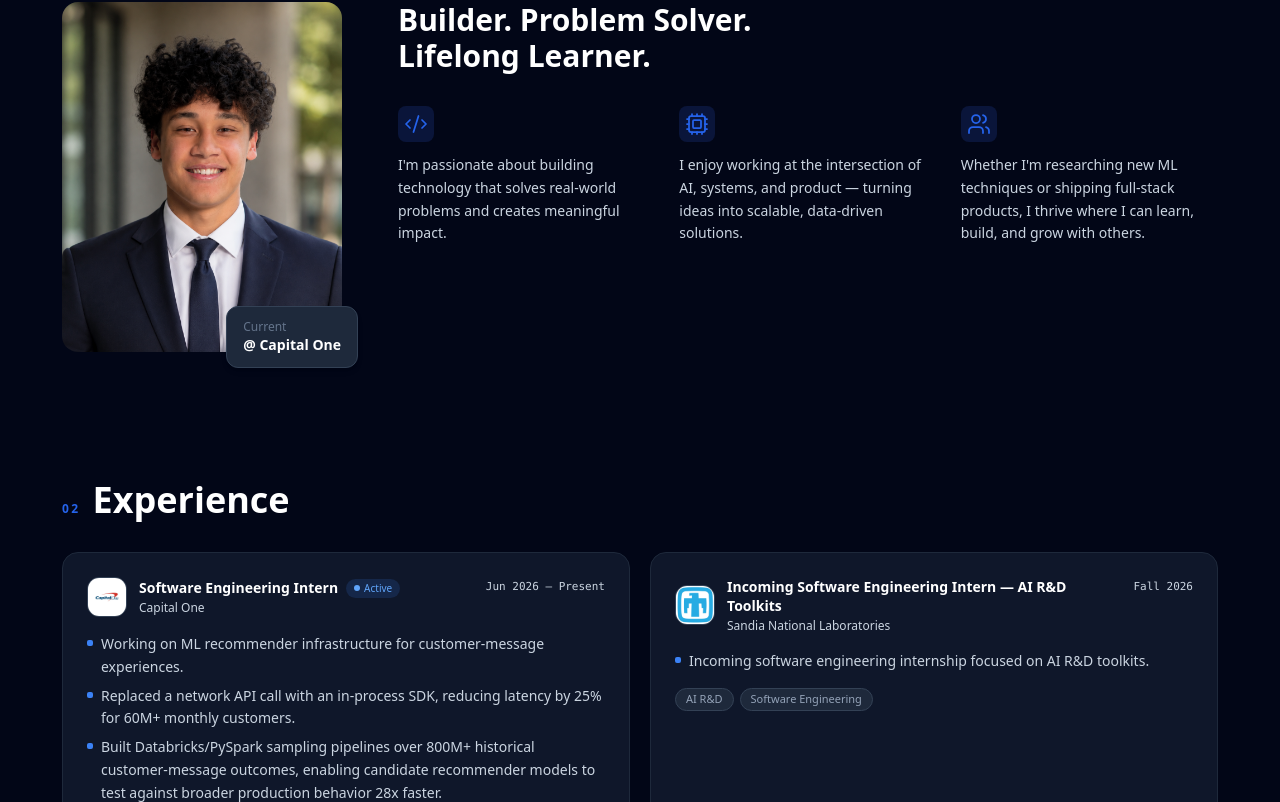
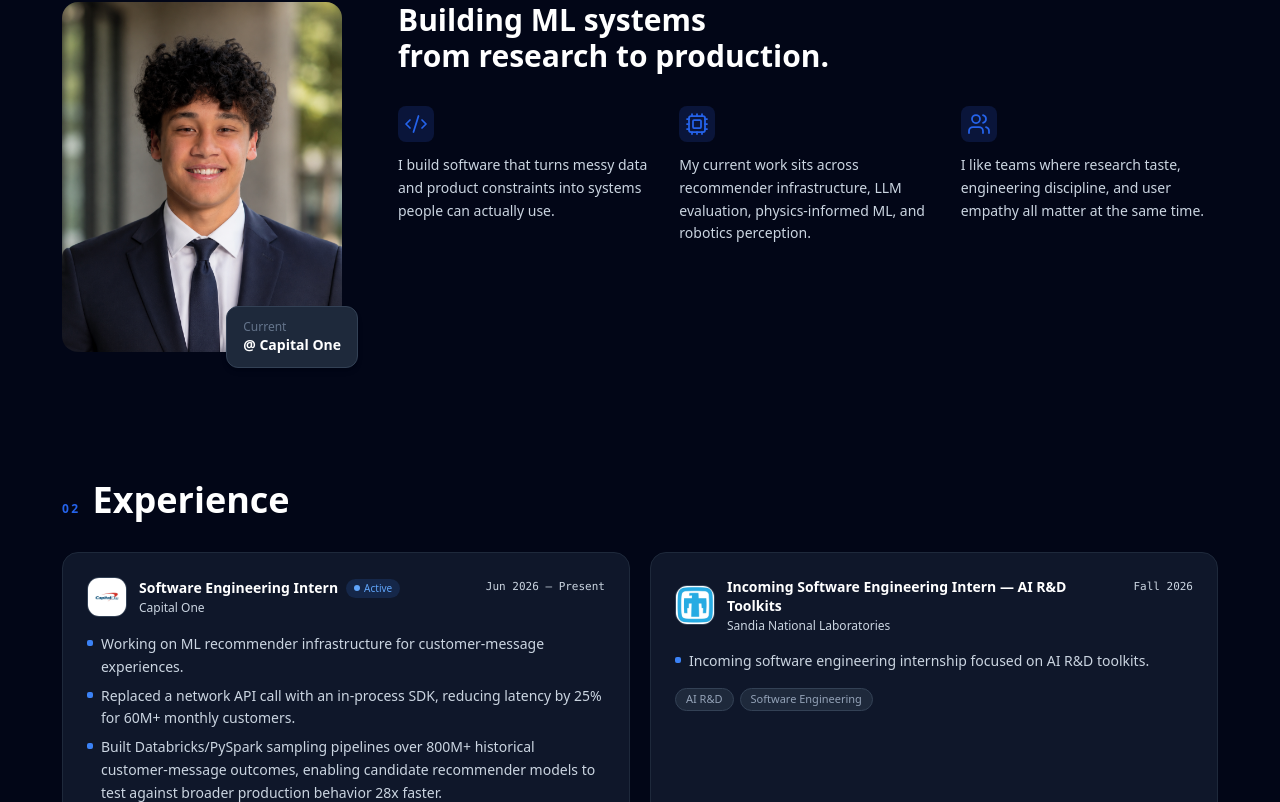
Before and after one commit to jacobhorne-jth/jacobhorne-jth.github.io, a React (Vite) app: page / in a window 1280 px wide. Shown: the part 925-1727 px from the top of the page. Built offline with nearby package versions, Linux system fonts and the light colour scheme.

Commit message:
Strengthen about section core copy

```diff
--- a/src/App.tsx
+++ b/src/App.tsx
@@ -552,15 +552,15 @@ type Project = {
 const aboutColumns: AboutColumn[] = [
   {
     Icon: Code2,
-    text: "I'm passionate about building technology that solves real-world problems and creates meaningful impact.",
+    text: "I build software that turns messy data and product constraints into systems people can actually use.",
   },
   {
     Icon: Cpu,
-    text: "I enjoy working at the intersection of AI, systems, and product — turning ideas into scalable, data-driven solutions.",
+    text: "My current work sits across recommender infrastructure, LLM evaluation, physics-informed ML, and robotics perception.",
   },
   {
     Icon: Users,
-    text: "Whether I'm researching new ML techniques or shipping full-stack products, I thrive where I can learn, build, and grow with others.",
+    text: "I like teams where research taste, engineering discipline, and user empathy all matter at the same time.",
   },
 ];
 
@@ -1266,7 +1266,7 @@ function AboutSection() {
           {/* Text */}
           <div className="space-y-8">
             <h3 className="text-2xl md:text-3xl font-bold text-gray-900 dark:text-white leading-tight">
-              Builder. Problem Solver.<br className="hidden sm:block" /> Lifelong Learner.
+              Building ML systems<br className="hidden sm:block" /> from research to production.
             </h3>
             <div className="grid sm:grid-cols-3 gap-6">
               {aboutColumns.map((col, i) => (
```
